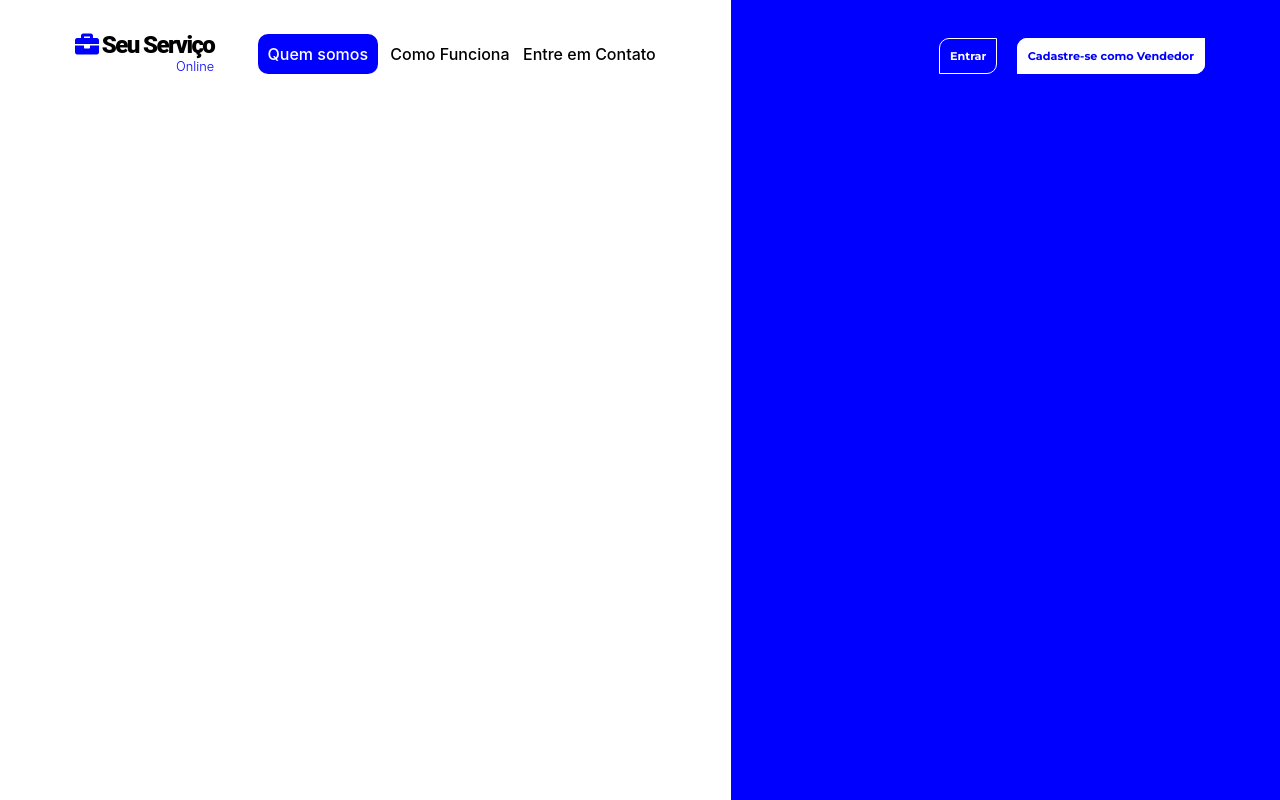
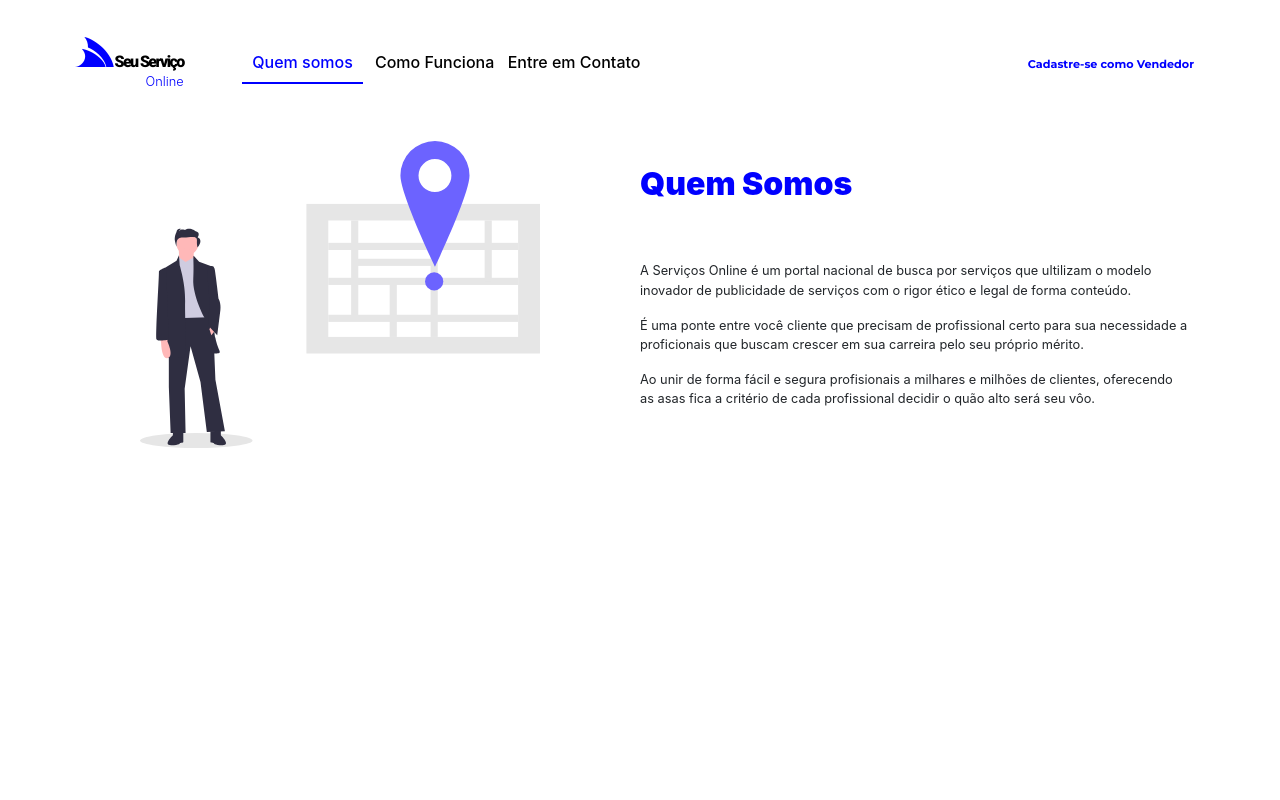
Before and after one commit to bricio123/Services_all__point, a website: page src/about.html in a window 1280 px wide. Drawn offline with nearby package versions, Linux system fonts and the light colour scheme.

Commit message:
adding more

```diff
--- a/src/about.html
+++ b/src/about.html
@@ -11,6 +11,7 @@
     <!--Google font-->
     <link href="https://fonts.googleapis.com/css2?family=Montserrat:wght@200;300;400;700;900&display=swap"
         rel="stylesheet">
+    <link href="https://fonts.googleapis.com/css2?family=Roboto:wght@300;400;900&display=swap" rel="stylesheet">
     <!--Font awesome-->
     <link rel="stylesheet" href="https://cdnjs.cloudflare.com/ajax/libs/font-awesome/5.12.0-2/css/all.min.css">
     <!--Bootstrap-->
@@ -32,8 +33,10 @@
     <header class="nav">
         <section class="navbar">
             <section class="icon__service">
-                <i class="fas fa-briefcase"><strong class="icon"> Seu Serviço</strong></i>
-                <small>Online</small>
+                <a href="index.html">
+                <i class="fab fa-servicestack"><strong class="icon"> Seu Serviço</strong></i>
+                <small>Online</small></a>
+
             </section>
             <ul class="nav__links">
                 <li><a href="about.html" class="active">Quem somos</a></li>
@@ -47,17 +50,18 @@
 
         </section>
     </header>
-    <div class="found__services">
-        <div class="found__container">
-            <section class="found">
-
+    <div class="how__work">
+        <section class="how__work__container">
+            <section class="img">
+                <img src="./img/undraw_location_tracking_46qb.svg" alt="">
+            </section>
+            <section class="copy">
+                <h2>Quem Somos</h2>
+                <p>A <span>Serviços Online</span> é um portal nacional de busca por serviços que ultilizam o modelo inovador de publicidade de serviços com o rigor ético e legal de forma conteúdo.</p>
+                <p>É uma ponte entre você cliente que precisam de profissional certo para sua necessidade a proficionais que buscam crescer em sua carreira pelo seu próprio mérito.</p>
+                <p>Ao unir de forma fácil e segura profisionais a milhares e milhões de clientes, oferecendo as asas fica a critério de cada profissional decidir o quão alto  será seu vôo.</p>
             </section>
         </section>
-
-            <div class="found__img"></div>
-
-            </div>
-        </div>
     </div>
 </body>
 
--- /dev/null
+++ b/src/css/about/about.css
@@ -0,0 +1,28 @@
+.how__work{
+    height: 100%;
+
+}
+.how__work__container{
+    max-width: 1100px;
+    height: 100%;
+    margin: 0 auto;
+    display: grid;
+    grid-template-columns: 1fr 1fr;
+    justify-content: center;
+    align-items: center;
+
+}
+.img img{
+    width: 500px;
+    padding: 50px;
+    background-size: cover;
+}
+.copy h2{
+    padding-bottom: 50px;
+    color: var(--color-icon);
+    font-weight: 900;
+}
+.copy p{
+    font-size: .8rem;
+
+}
--- a/src/css/index/found.css
+++ b/src/css/index/found.css
@@ -13,7 +13,6 @@
     grid-template-columns:4fr 3fr;
     justify-content: center;
     align-items: center;
-
 
 }
 .found__container img{
--- a/src/css/index/nav__all.css
+++ b/src/css/index/nav__all.css
@@ -7,21 +7,21 @@
     z-index: 1;
 }
 .navbar i{
-    font-size: 1.5rem;
+    font-size: 2.5rem;
     color: var(--color-icon);
 }
-.icon__service{
-
+.icon__service a{
+    text-decoration: none !important;
    text-align: end;
     display: flex;
     flex-direction: column;
     letter-spacing: -0.1rem;
-
 }
 .icon__service strong{
     color: #000;
     font-family: 'Roboto', sans-serif !important;
     font-weight: 900;
+    font-size: 1rem;
 }
 .icon__service small{
     font-weight: 300;
@@ -46,9 +46,9 @@
     transition: .5s ease all;
 }
 .active{
-    color: var(--color-primary) !important;
-    background: var(--color-icon);
-    padding: 10px;
-    border-radius: 10px;
+   border-bottom: 2px solid var(--color-icon);
+   padding: 10px;
+   color: var(--color-icon) !important;
+
 
 }
--- a/src/style.css
+++ b/src/style.css
@@ -5,3 +5,6 @@
 
 /* variaveis */
 @import "./css/variables.css";
+
+/*paginas*/
+@import "./css/about/about.css";
```
Also changed, not shown: src/index.html (+3 -3 lines), src/img/service_background.jpg (added), src/img/undraw_location_tracking_46qb.svg (added).
